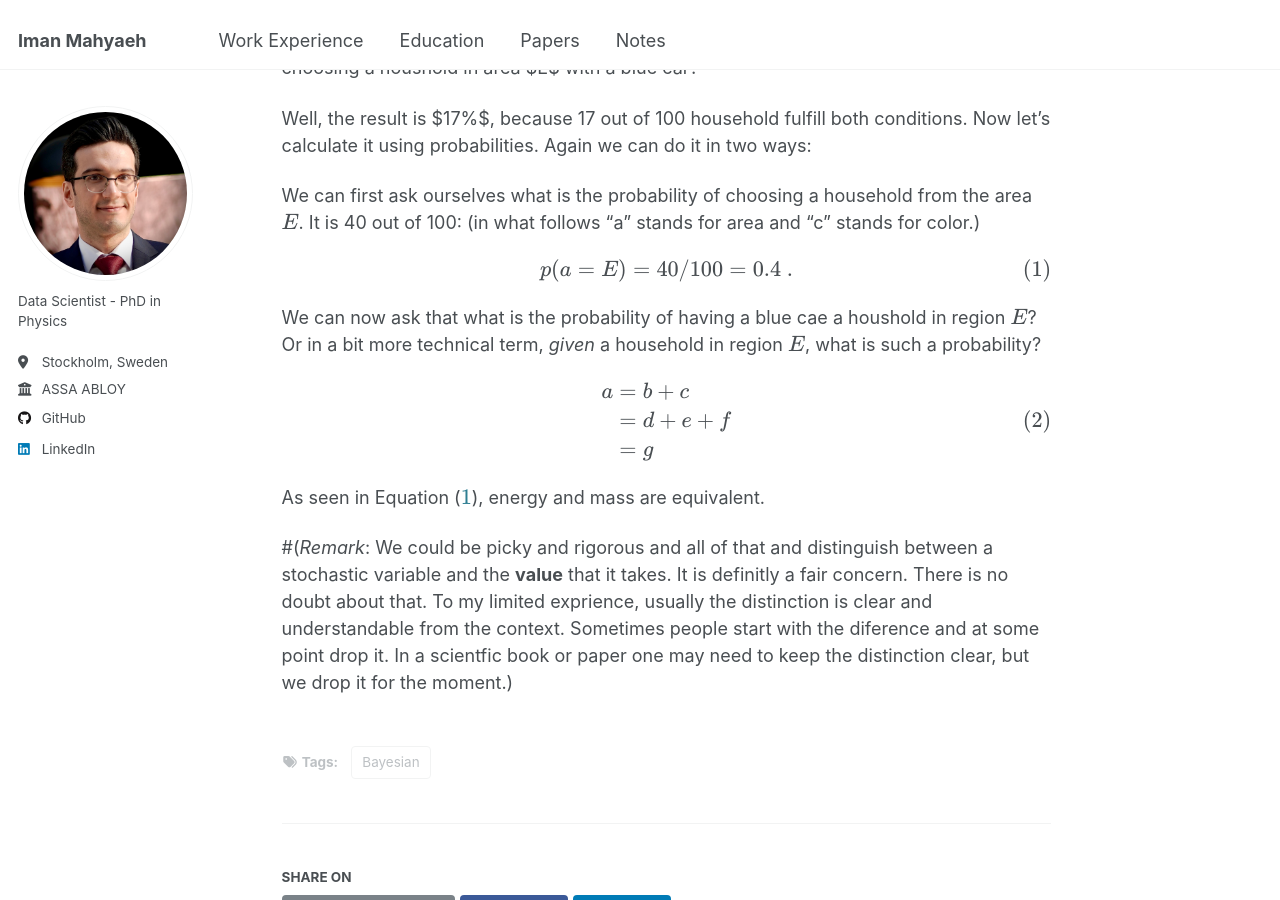
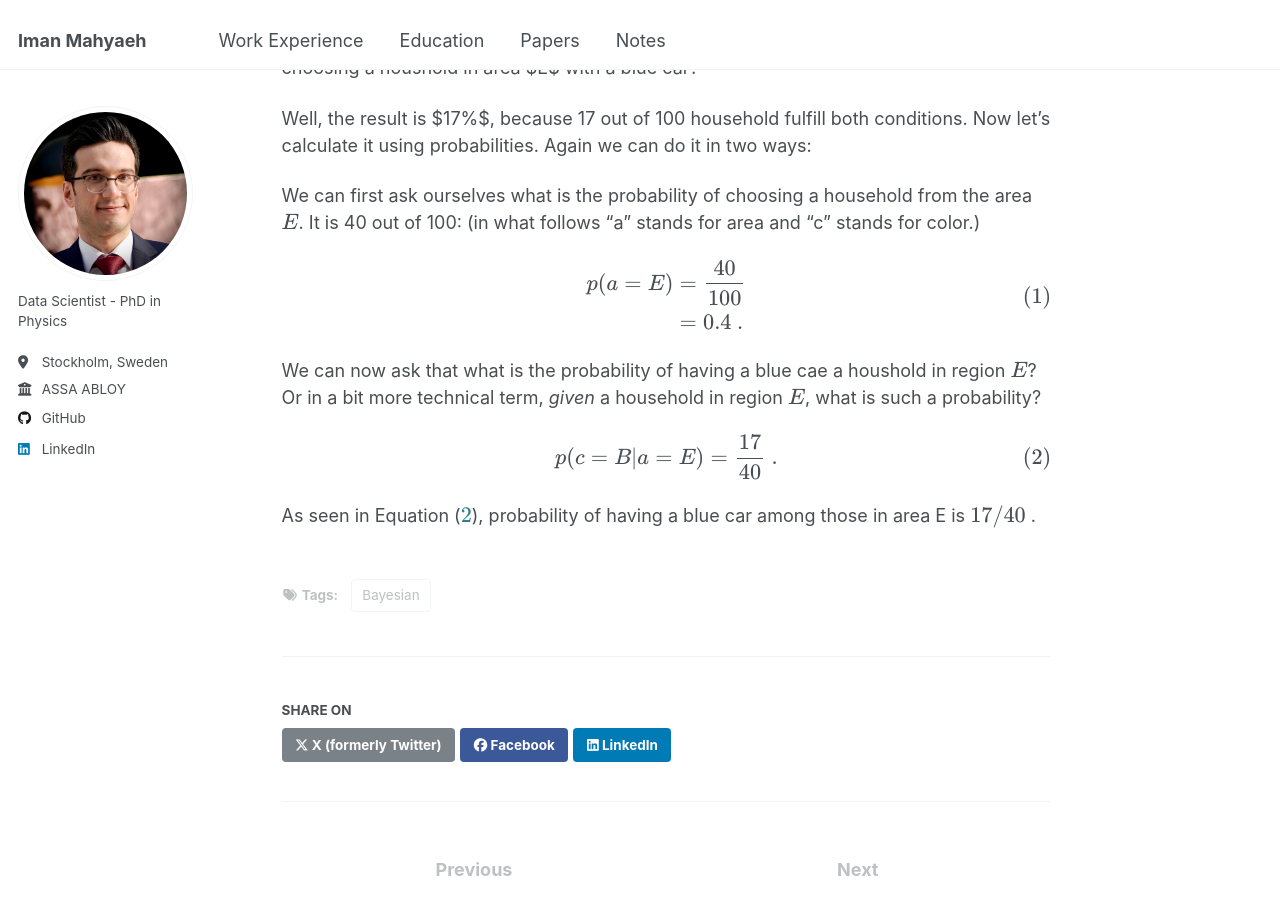
Before and after one commit to imanm24/imanm24.github.io, a Jekyll site: the page built from _posts/2025-10-4-blog-post-1.md, in a window 1280 px wide and 900 px high, scrolled down 1726 px. Built offline with Jekyll 4.4.1, drawn with Linux system fonts in a browser that asks for light colours.

Commit message:
Update 2025-10-4-blog-post-1.md

```diff
--- a/_posts/2025-10-4-blog-post-1.md
+++ b/_posts/2025-10-4-blog-post-1.md
@@ -61,25 +61,20 @@ Well, the result is $17%$, because 17 out of 100 household fulfill both conditio
 We can first ask ourselves what is the probability of choosing a household from the area $$E$$. It is 40 out of 100: (in what follows "a" stands for area and "c" stands for color.)
 
 $$
-\begin{equation}
-p(a = E) = 40/ 100 = 0.4 \ .
+\begin{aligned}
+p(a = E) &= \frac{40}{100} \\
+        &= 0.4 \ .
 \label{eq:p_E}
-\end{equation}
+\end{aligned}
 $$
 
 We can now ask that what is the probability of having a blue cae a houshold in region $$E$$? Or in a bit more technical term, *given* a household in region $$E$$, what is such a probability?
 
 $$
-\begin{aligned}
-a &= b + c \\
-  &= d + e + f \\
-  &= g
-\label{eq:p_multiple}
-\end{aligned}
+\begin{equation}
+p(c = B | a = E) = \frac{17}{40} \ .
+\label{eq:p_B_given_E}
+\end{equation}
 $$
 
-
-As seen in Equation \(\ref{eq:p_E}\), energy and mass are equivalent.
-
-
-#(*Remark*: We could be picky and rigorous and all of that and distinguish between a stochastic variable and the **value** that it takes. It is definitly a fair concern. There is no doubt about that. To my limited exprience, usually the distinction is clear and understandable from the context. Sometimes people start with the diference and at some point drop it. In a scientfic book or paper one may need to keep the distinction clear, but we drop it for the moment.)
+As seen in Equation \(\ref{eq:p_B_given_E}\), probability of having a blue car among those in area E is $$17/40$$ .
```
